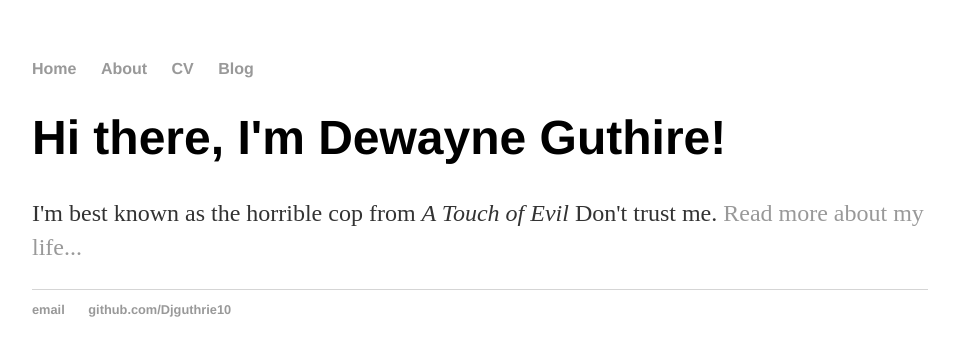
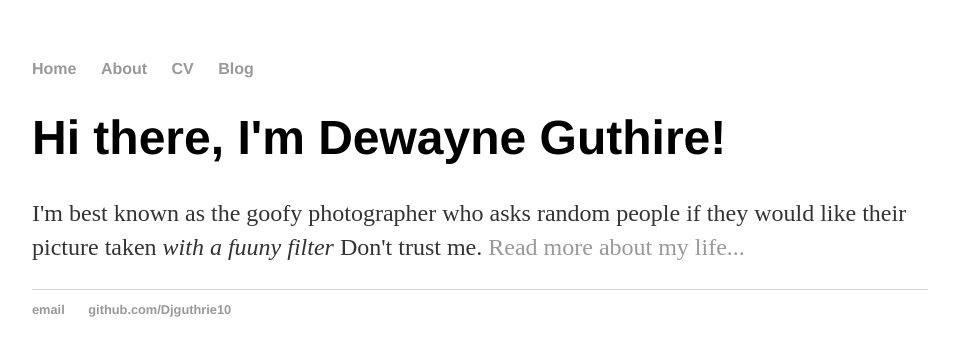
Before and after one commit to Djguthrie10/Djguthrie10.github.io, a Jekyll site: the page built from index.html, in a window 1280 px wide. Shown: the top 356 px of the page, without its empty margins (160-1115 px from the left). Built offline with Jekyll 4.4.1, drawn with Linux system fonts in a browser that asks for light colours.

Commit message:
Update index.html

```diff
--- a/index.html
+++ b/index.html
@@ -4,5 +4,5 @@
 ---
 <div class="blurb">
         <h1>Hi there, I'm Dewayne Guthire!</h1>
-	<p>I'm best known as the horrible cop from <em>A Touch of Evil</em> Don't trust me. <a href="/about">Read more about my life...</a></p>
+	<p>I'm best known as the goofy photographer who asks random people if they would like their picture taken <em>with a fuuny filter</em> Don't trust me. <a href="/about">Read more about my life...</a></p>
     		</div><!-- /.blurb -->
```
